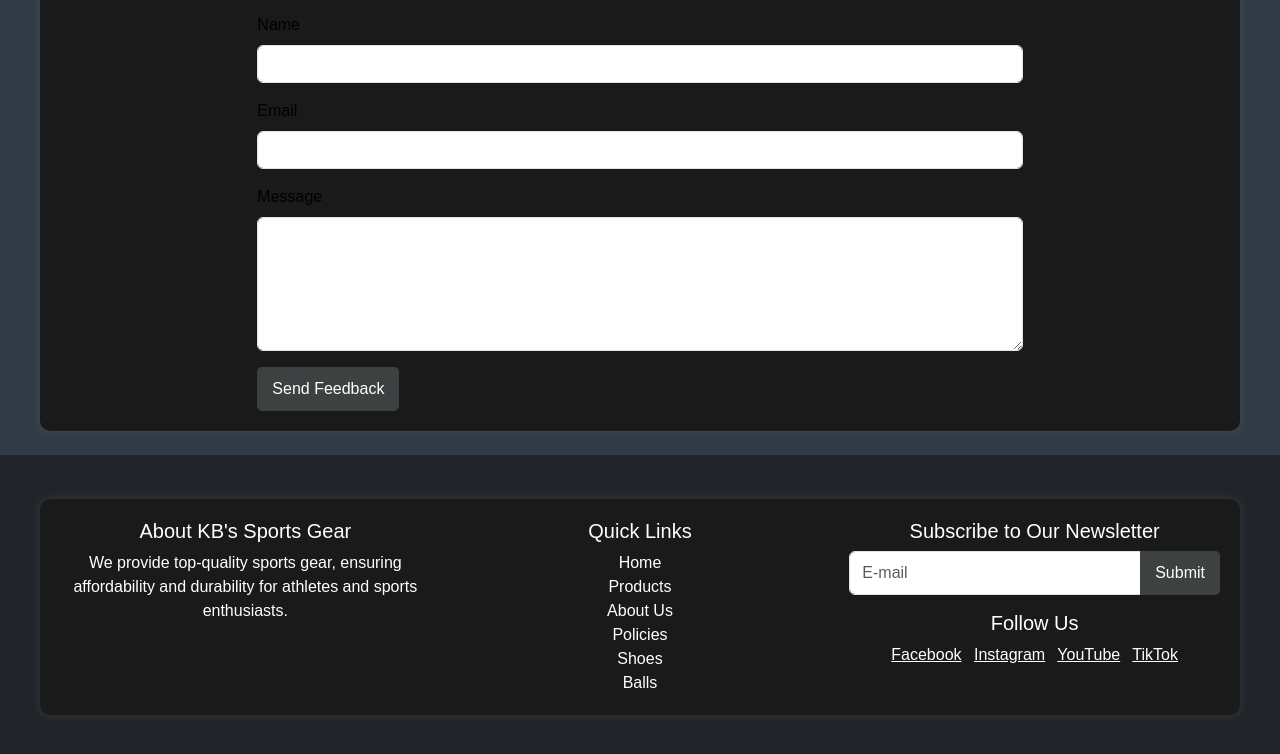
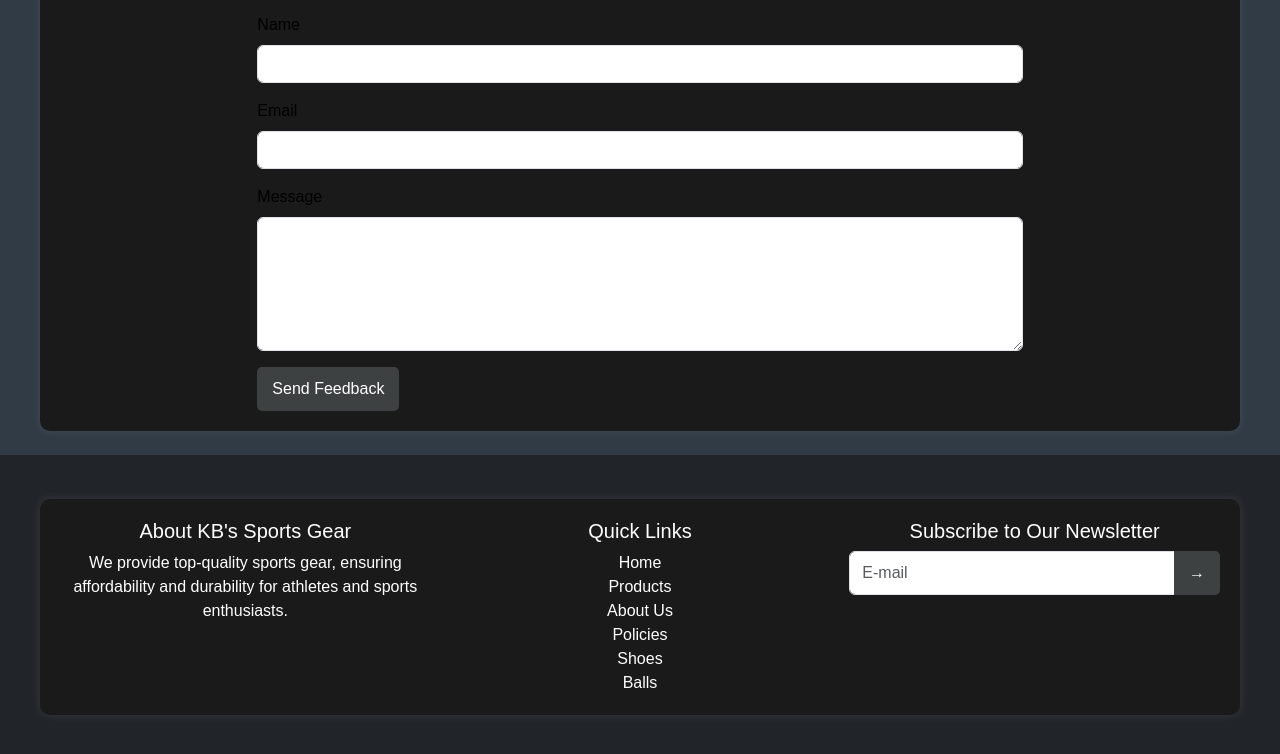
Before and after one commit to princekbsegokgo/KB-s-Sport-Gear, a plain HTML site: page Contact.html in a window 1280 px wide. Shown: the part 386-1140 px from the top of the page. Drawn offline with nearby package versions, Linux system fonts and the light colour scheme.

Commit message:
Update Contact.html

```diff
--- a/Contact.html
+++ b/Contact.html
@@ -34,7 +34,7 @@
         </div>
     </nav>
 
-    <div class="container mt-4">
+    <div class="container mt-4"class="bg-dark text-white py-4 mt-4">
         <h2 class="text-center">Contact Us</h2>
         <p class="text-center">We would love to hear from you! Please fill out the form below to send us your feedback, questions, or concerns.</p>
         <div class="row justify-content-center">
@@ -79,14 +79,10 @@
                     <form>
                         <div class="input-group mb-3">
                             <input type="email" class="form-control" placeholder="E-mail">
-                          <button class="btn btn-custom">Submit</button>
+ <button class="btn btn-custom" type="submit">&rarr;</button>
                         </div>
                     </form>
-                    <h5>Follow Us</h5>
-                    <a href="#" class="text-white me-2">Facebook</a>
-                    <a href="#" class="text-white me-2">Instagram</a>
-                    <a href="#" class="text-white me-2">YouTube</a>
-                    <a href="#" class="text-white">TikTok</a>
+
                 </div>
             </div>
         </div>
```
